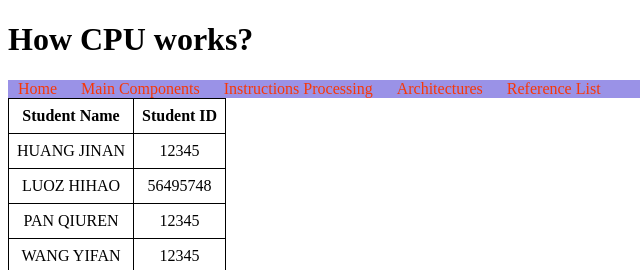
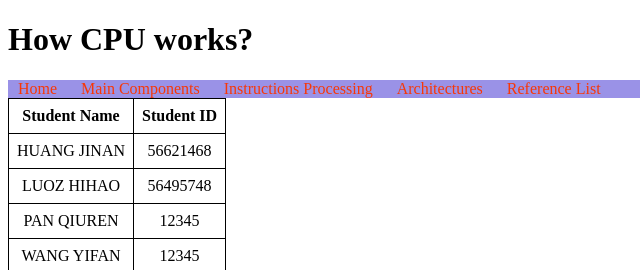
Before and after one commit to GuGuD3N777/CS-Project, a plain HTML site: page Index.html in a window 1280 px wide. Shown: the top 270 px of the page, 0-640 px from the left. Drawn offline with Linux system fonts and the light colour scheme.

Commit message:
Update Index.html

```diff
--- a/Index.html
+++ b/Index.html
@@ -26,7 +26,7 @@
 		</tr>
 		<tr>
 		  <td>HUANG JINAN</td>
-		  <td>12345</td>
+		  <td>56621468</td>
 		<tr>
 	        <tr>
 		  <td>LUOZ HIHAO</td>
```
